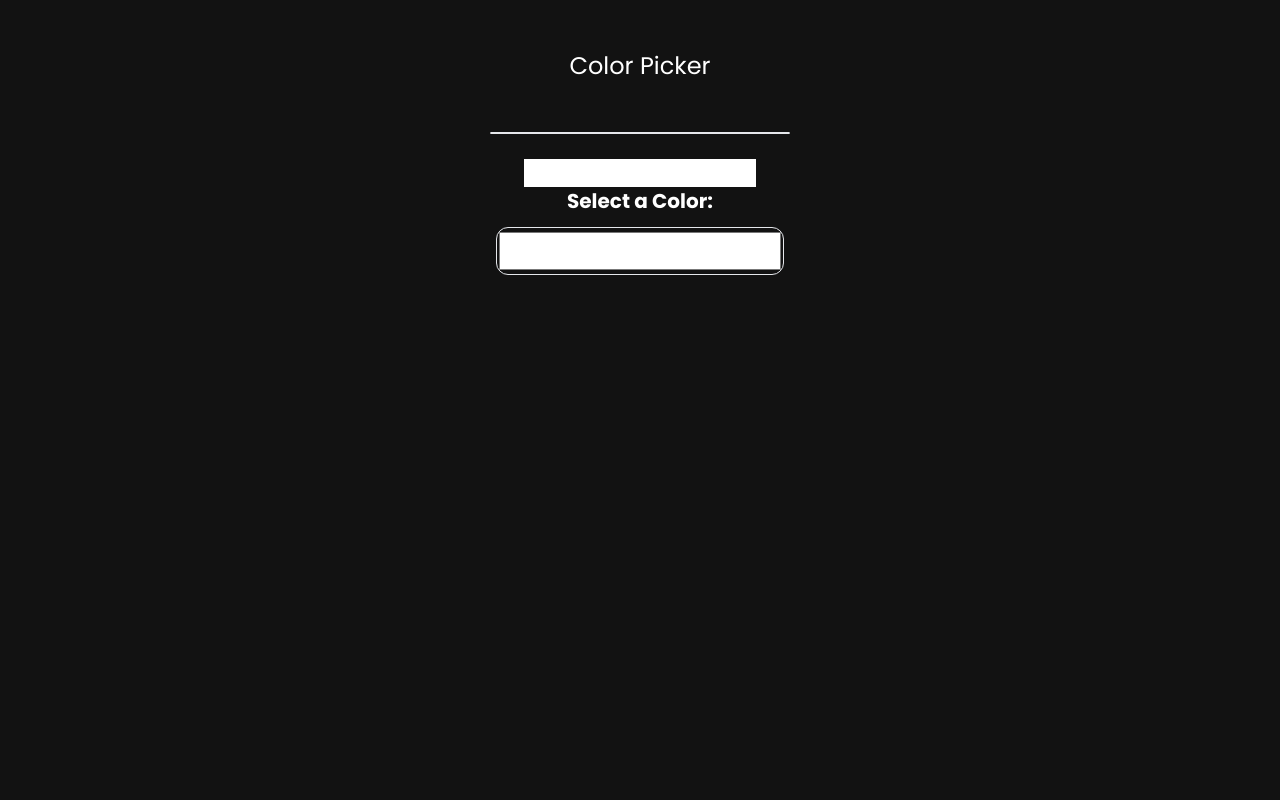
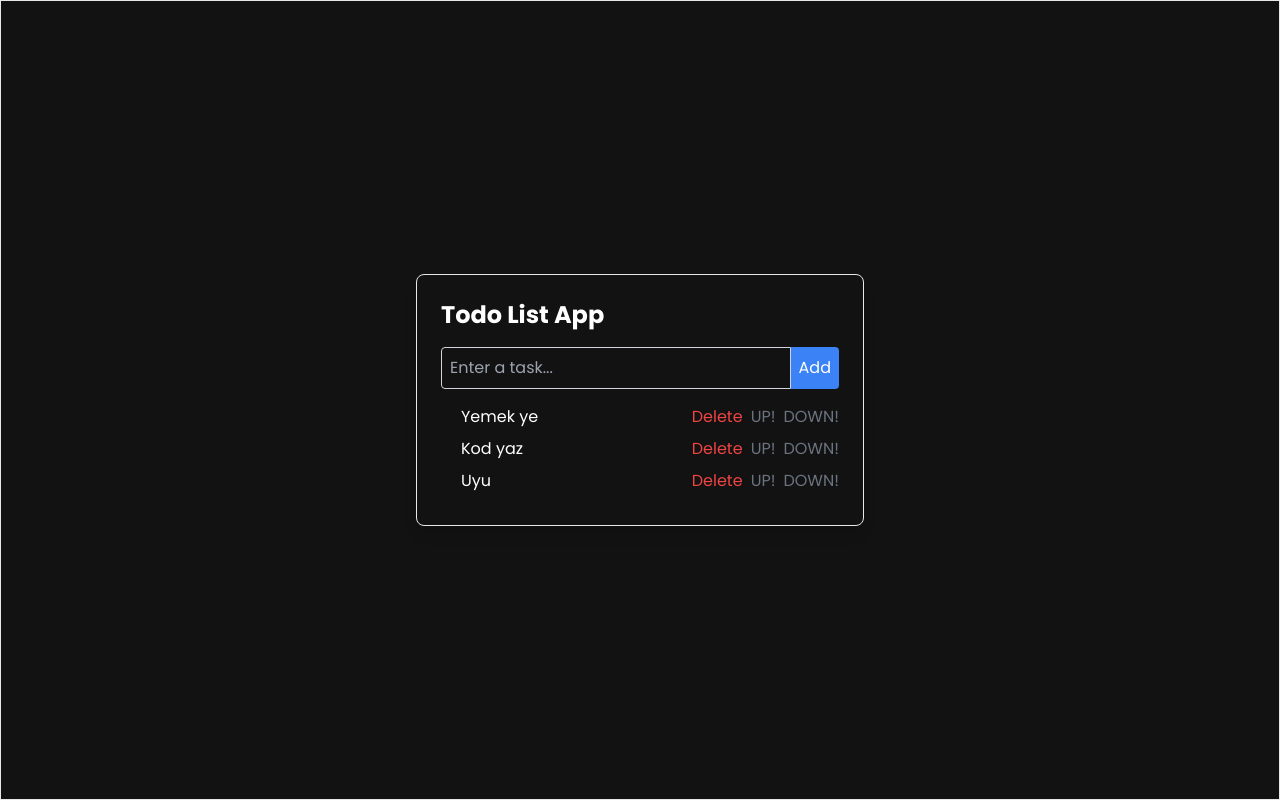
Before and after one commit to mericcintosun/learn-react-itubc, a React (Vite) app: page / in a window 1280 px wide. Built offline with nearby package versions, Linux system fonts and the light colour scheme.

Commit message:
todolist-app

```diff
--- a/src/App.jsx
+++ b/src/App.jsx
@@ -1,3 +1,6 @@
+import "./index.css";
+import ToDoList from "./todolist-app/ToDoList";
+
 // import Button from "./components/Button";
 // import Card from "./components/Card";
 // import Food from "./components/Food";
@@ -9,13 +12,16 @@
 // import ProfilePicture from "./components/ProfilePicture";
 // import Counter from "./components/Counter";
 // import MyComponent from "./components/MyComponent";
-import ColorPicker from "./color-picker-app/ColorPicker";
-import "./index.css";
+// import ColorPicker from "./color-picker-app/ColorPicker";
+// import UpdateFunc from "./components/UpdateFunc";
+// import UpdateInState from "./components/UpdateInState";
+// import ArraysInState from "./components/ArraysInState";
+// import SetCar from "./components/SetCar";
+
 function App() {
   return (
     <>
-    <ColorPicker/>
-
+      <ToDoList />
     </>
   );
 }
--- /dev/null
+++ b/src/components/ArraysInState.jsx
@@ -0,0 +1,31 @@
+import { useState } from "react";
+
+const ArraysInState = () => {
+  const [foods, setFoods] = useState(["Apple", "Orange", "Banana"]);
+
+  const handleAdd = () => {
+    const newFood = document.getElementById("foodInput").value;
+    document.getElementById("foodInput").value = "";
+
+    setFoods((f) => [...f, newFood]);
+  };
+
+
+
+  return (
+    <>
+      <div className="border m-12 p-12 flex flex-col justify-center gap-12 items center">
+        <h2 className="border">List of Food</h2>
+        <ul className="border flex flex-col gap-12">
+          {foods.map((food, index) => (
+            <li className="border" key={index}>{food}</li>
+          ))}
+        </ul>
+        <input className="border" type="text" id="foodInput" placeholder="Enter food name" />
+        <button className="border" onClick={handleAdd}>Add</button>
+      </div>
+    </>
+  );
+};
+
+export default ArraysInState;
--- /dev/null
+++ b/src/components/SetCar.jsx
@@ -0,0 +1,87 @@
+import { useState } from "react";
+
+const SetCar = () => {
+  const [cars, setCars] = useState([]);
+  const [carYear, setCarYear] = useState(new Date().getFullYear());
+  const [carMake, setCarMake] = useState("");
+  const [carModel, setCarModel] = useState("");
+
+  const handleAddCar = () => {
+    const newCar = {
+      year: carYear,
+      make: carMake,
+      model: carModel,
+    };
+    setCars((cars) => [...cars, newCar]);
+
+    setCarYear(new Date().getFullYear());
+    setCarMake("");
+    setCarModel("");
+  };
+  const handleRemoveCar = (index) => {
+    setCars((c) => c.filter((element, i) => i !== index));
+  };
+  const handleYearChange = (e) => {
+    setCarYear(e.target.value);
+  };
+  const handleMakeChange = (e) => {
+    setCarMake(e.target.value);
+  };
+  const handleModelChange = (e) => {
+    setCarModel(e.target.value);
+  };
+
+  return (
+    <>
+      <div className="p-6  min-h-screen flex items-center border justify-center">
+        <div className="  border shadow-lg rounded-lg p-8 w-full max-w-md">
+          <h2 className="text-2xl font-bold mb-4">List of Car Objects</h2>
+          <ul className="mb-4">
+            {cars.map((car, i) => (
+              <li key={i} className="mb-2">
+                {car.year} {car.make} {car.model}
+                <button
+                  className="ml-4 text-red-500 hover:text-red-700"
+                  onClick={() => handleRemoveCar(i)}
+                >
+                  Remove
+                </button>
+              </li>
+            ))}
+          </ul>
+          <div className="mb-4">
+            <input
+              type="number"
+              value={carYear}
+              onChange={handleYearChange}
+              className="w-full p-2 mb-2 border border-gray-300 rounded"
+              placeholder="Enter car year"
+            />
+            <input
+              placeholder="Enter car make"
+              type="text"
+              value={carMake}
+              onChange={handleMakeChange}
+              className="w-full p-2 mb-2 border border-gray-300 rounded"
+            />
+            <input
+              placeholder="Enter car model"
+              type="text"
+              value={carModel}
+              onChange={handleModelChange}
+              className="w-full p-2 mb-4 border border-gray-300 rounded"
+            />
+          </div>
+          <button
+            onClick={handleAddCar}
+            className="w-full p-2 bg-blue-500 text-white rounded hover:bg-blue-600 mb-2"
+          >
+            Add Car
+          </button>
+        </div>
+      </div>
+    </>
+  );
+};
+
+export default SetCar;
--- /dev/null
+++ b/src/components/UpdateFunc.jsx
@@ -0,0 +1,36 @@
+import { useState } from "react";
+
+const UpdateFunc = () => {
+  const [count, setCount] = useState(0);
+
+  const increment = () => {
+    setCount(count => count + 1);
+    setCount(count => count + 1);
+    setCount(count => count + 1);
+  };
+  const decrement = () => {
+    setCount(count => count - 1);
+  };
+  const reset = () => {
+    setCount(0);
+  };
+
+  return (
+    <>
+      <div className="flex flex-col justify-center items-center gap-3 mt-12 text-xl">
+        <p>Count: {count}</p>
+        <button className="border rounded-xl px-6 py-3 m-3" onClick={increment}>
+          increment
+        </button>
+        <button className="border rounded-xl px-6 py-3 m-3" onClick={decrement}>
+          decrement
+        </button>
+        <button className="border rounded-xl px-6 py-3 m-3" onClick={reset}>
+          reset
+        </button>
+      </div>
+    </>
+  );
+};
+
+export default UpdateFunc;
--- /dev/null
+++ b/src/components/UpdateInState.jsx
@@ -0,0 +1,60 @@
+import { useState } from "react";
+
+const UpdateInState = () => {
+  const [car, setCar] = useState({
+    year: 2022,
+    make: "Ford",
+    model: "Mustang",
+  });
+
+  const handleYear = (e) => {
+    setCar((car) => ({ ...car, year: e.target.value }));
+  };
+  const handleMake = (e) => {
+    setCar((car) => ({ ...car, make: e.target.value }));
+
+  };
+  const handleModel = (e) => {
+    setCar((car) => ({ ...car, model: e.target.value }));
+
+  };
+
+  return (
+    <>
+      <div className="flex flex-col justify-center items-center gap-2 text-xl">
+        <p>
+          Your favorite car is: {car.year} {car.make} {car.model}
+        </p>
+
+        <div
+          className="flex flex-col gap-2 border border-cyan-400"
+          id="input-items"
+        >
+          <input
+            className="border border-red-600 p-2 m-4"
+            type="number"
+            value={car.year}
+            onChange={handleYear}
+          />{" "}
+          <br />
+          <input
+            className="border border-red-600 p-2 m-4"
+            type="text"
+            value={car.make}
+            onChange={handleMake}
+          />{" "}
+          <br />
+          <input
+            className="border border-red-600 p-2 m-4"
+            type="text"
+            value={car.model}
+            onChange={handleModel}
+          />{" "}
+          <br />
+        </div>
+      </div>
+    </>
+  );
+};
+
+export default UpdateInState;
--- /dev/null
+++ b/src/todolist-app/ToDoList.jsx
@@ -0,0 +1,97 @@
+import { useState } from "react";
+
+const ToDoList = () => {
+  const [tasks, setTasks] = useState(["Yemek ye", "Kod yaz", "Uyu"]);
+  const [newTask, setNewTask] = useState("");
+
+  const inputChange = (event) => {
+    setNewTask(event.target.value);
+  };
+
+  const addTask = () => {
+    if (newTask.trim() !== "") {
+      setTasks((tasks) => [...tasks, newTask]);
+      setNewTask("");
+    }
+  };
+
+  const deleteTask = (index) => {
+    const updatedTasks = tasks.filter((_, i) => i !== index);
+    setTasks(updatedTasks);
+  };
+
+  const moveTaskUp = (index) => {
+    if (index > 0) {
+      const updatedTasks = [...tasks];
+      [updatedTasks[index], updatedTasks[index - 1]] = [
+        updatedTasks[index - 1],
+        updatedTasks[index],
+      ];
+      setTasks(updatedTasks);
+    }
+  };
+
+  const moveTaskDown = (index) => {
+    if (index < tasks.length - 1) {
+      const updatedTasks = [...tasks];
+      [updatedTasks[index], updatedTasks[index + 1]] = [
+        updatedTasks[index + 1],
+        updatedTasks[index],
+      ];
+      setTasks(updatedTasks);
+    }
+  };
+
+  return (
+    <div className="min-h-screen flex items-center justify-center border">
+      <div className="border shadow-lg rounded-lg p-6 w-full max-w-md">
+        <h1 className="text-2xl font-bold mb-4">Todo List App</h1>
+        <div className="flex mb-4">
+          <input
+            type="text"
+            placeholder="Enter a task..."
+            value={newTask}
+            onChange={inputChange}
+            className="w-full p-2 border border-gray-300 rounded-l"
+          />
+          <button
+            onClick={addTask}
+            className="bg-blue-500 text-white p-2 rounded-r hover:bg-blue-600"
+          >
+            Add
+          </button>
+        </div>
+
+        <ol className="list-decimal ml-5">
+          {tasks.map((task, index) => (
+            <li key={index} className="mb-2 flex items-center">
+              <span className="flex-1">{task}</span>
+              <div className="space-x-2">
+                <button
+                  onClick={() => deleteTask(index)}
+                  className="text-red-500 hover:text-red-700"
+                >
+                  Delete
+                </button>
+                <button
+                  onClick={() => moveTaskUp(index)}
+                  className="text-gray-500 hover:text-gray-700"
+                >
+                  UP!
+                </button>
+                <button
+                  onClick={() => moveTaskDown(index)}
+                  className="text-gray-500 hover:text-gray-700"
+                >
+                  DOWN!
+                </button>
+              </div>
+            </li>
+          ))}
+        </ol>
+      </div>
+    </div>
+  );
+};
+
+export default ToDoList;
```
